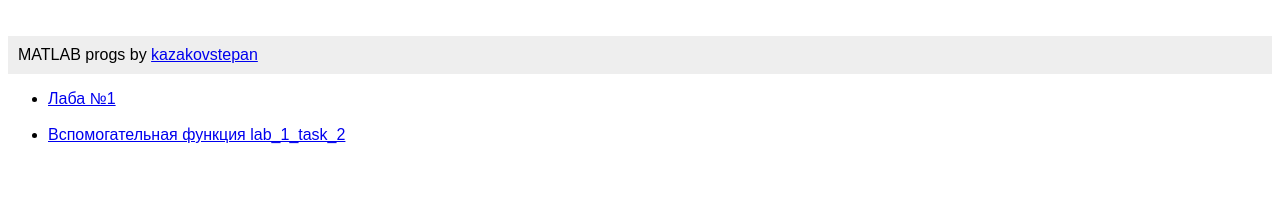
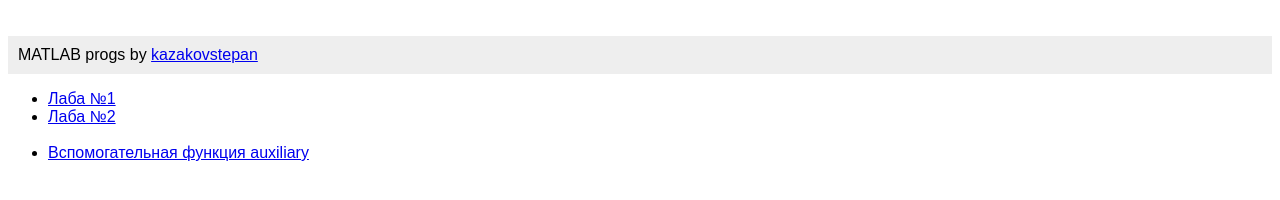
Before and after one commit to ksrt12/matlab, a plain HTML site: page index.html in a window 1280 px wide. Drawn offline with Linux system fonts and the light colour scheme.

Commit message:
add laba2 to index

```diff
--- a/index.html
+++ b/index.html
@@ -24,8 +24,9 @@ body { padding: 0; font-family: sans-serif; }
 	</p>
     <ul>
         <li><a href="laba1.m">Лаба №1</a></li>
+        <li><a href="laba2.m">Лаба №2</a></li>
         <br>
-        <li><a href="lab_1_task_2.m">Вспомогательная функция lab_1_task_2</a></li>
+        <li><a href="auxiliary.m">Вспомогательная функция auxiliary</a></li>
     </ul>
 </body>
 
```
